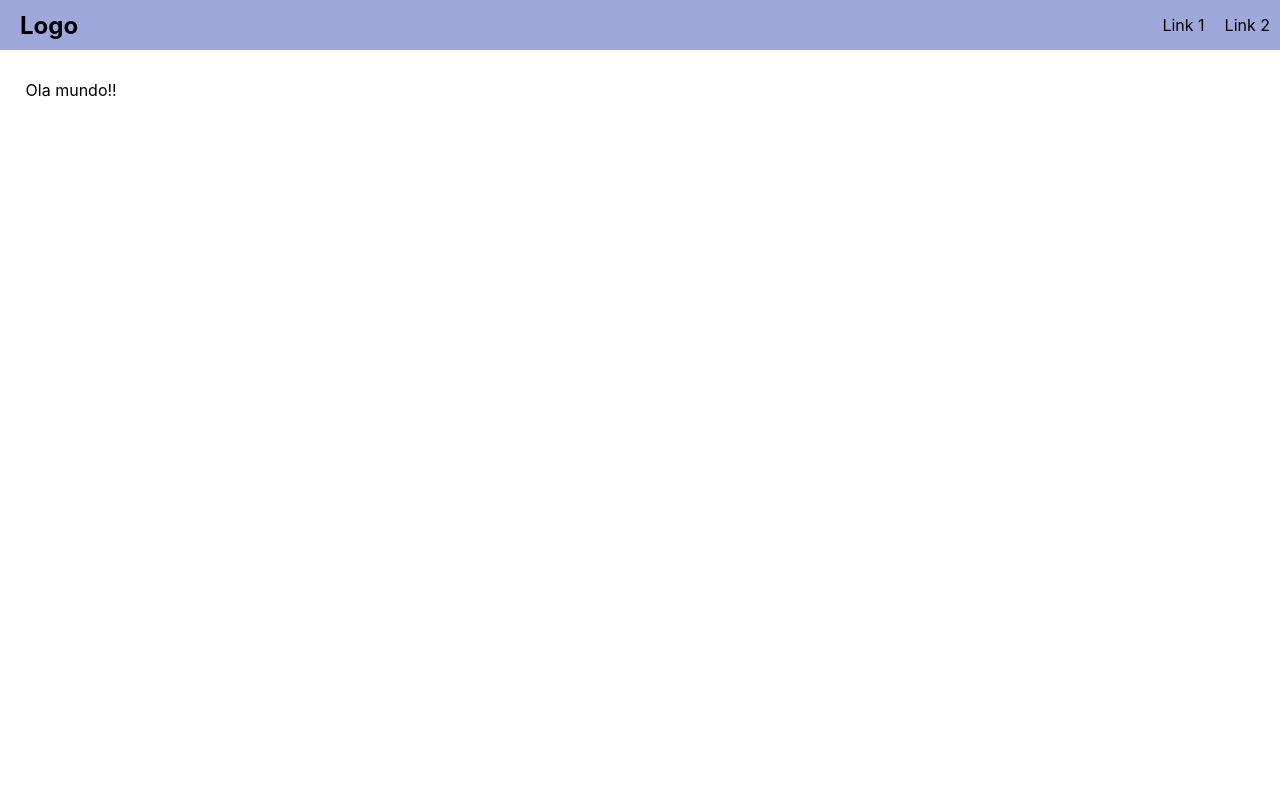
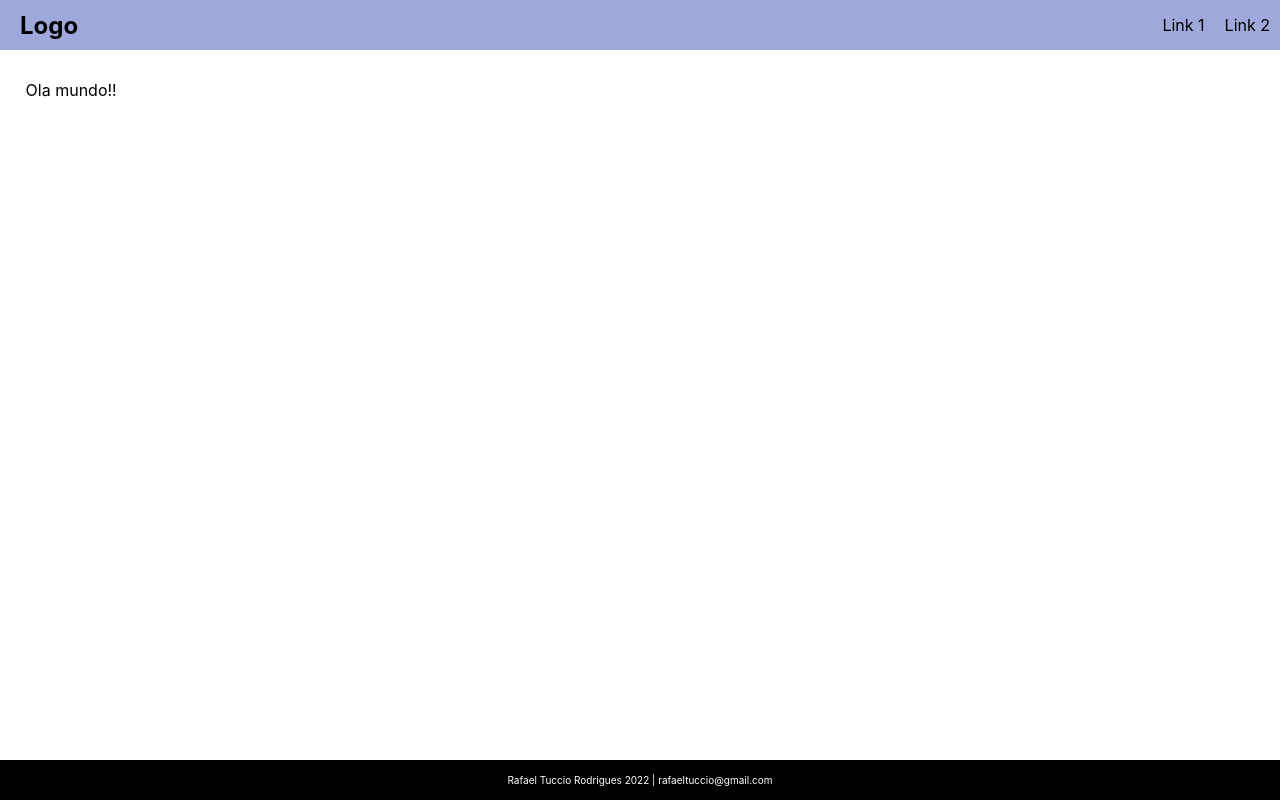
Before and after one commit to RafaelTuccio/app-pessoas, a React (Create React App) app: page / in a window 1280 px wide. Built offline with nearby package versions, Linux system fonts and the light colour scheme.

Commit message:
:feat: criado o component Footer e seu css

```diff
--- a/src/App.js
+++ b/src/App.js
@@ -1,6 +1,7 @@
 import './App.css';
 import Navbar from './Component/Navbar';
 import Container from './Component/Container'
+import Footer from './Component/Footer'
 function App() {
 
   return (
@@ -9,6 +10,7 @@ function App() {
       <Container>
         Ola mundo!!
       </Container>
+      <Footer />
     </>
   );
 }
--- /dev/null
+++ b/src/Component/Footer/index.jsx
@@ -0,0 +1,10 @@
+import './style.css'
+const Footer = (props) => {
+    return (
+        <footer>
+            <p>Rafael Tuccio Rodrigues 2022 | rafaeltuccio@gmail.com</p>
+        </footer>
+    )
+}
+
+export default Footer
--- /dev/null
+++ b/src/Component/Footer/style.css
@@ -0,0 +1,12 @@
+footer{
+    position: absolute;
+    width: 100%;
+    height: 40px;
+    bottom: 0;
+    background: black;
+    color: white;
+    font-size: 10px;
+    display: flex;
+    justify-content: center;
+    align-items: center;
+}
```
Also changed, not shown: 1 other file (tests, documents, lock files or other folders).
